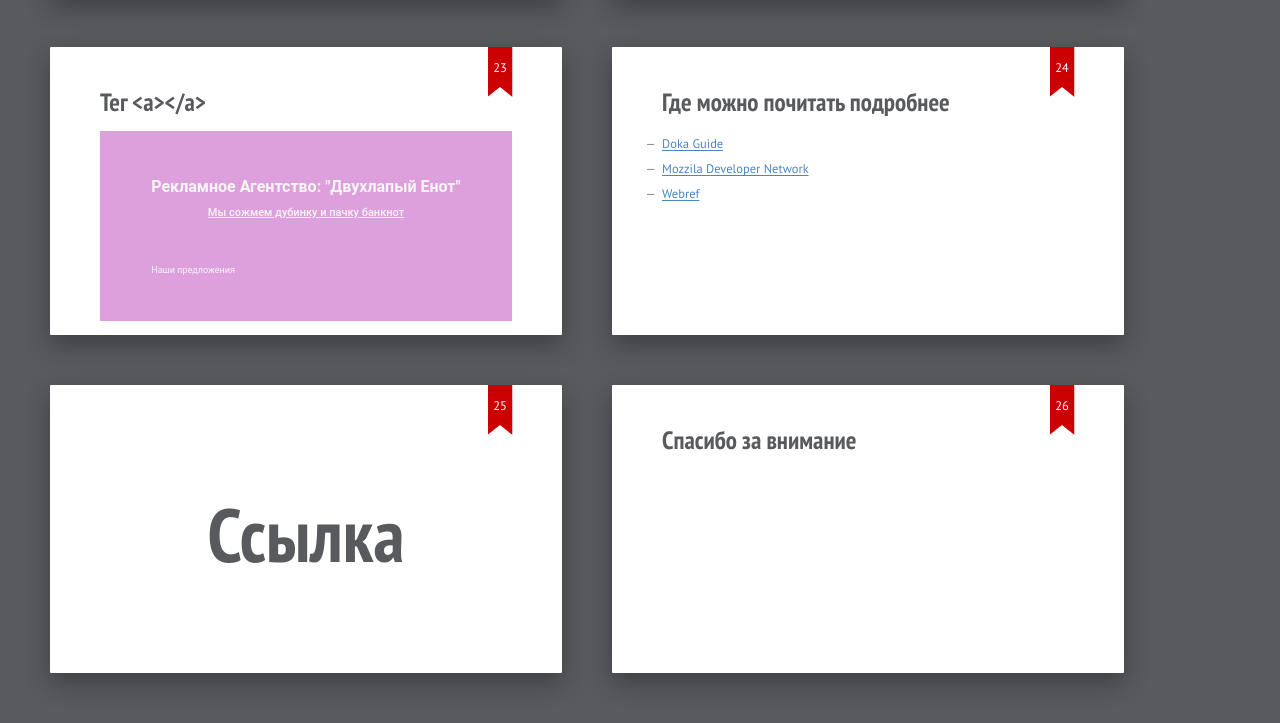
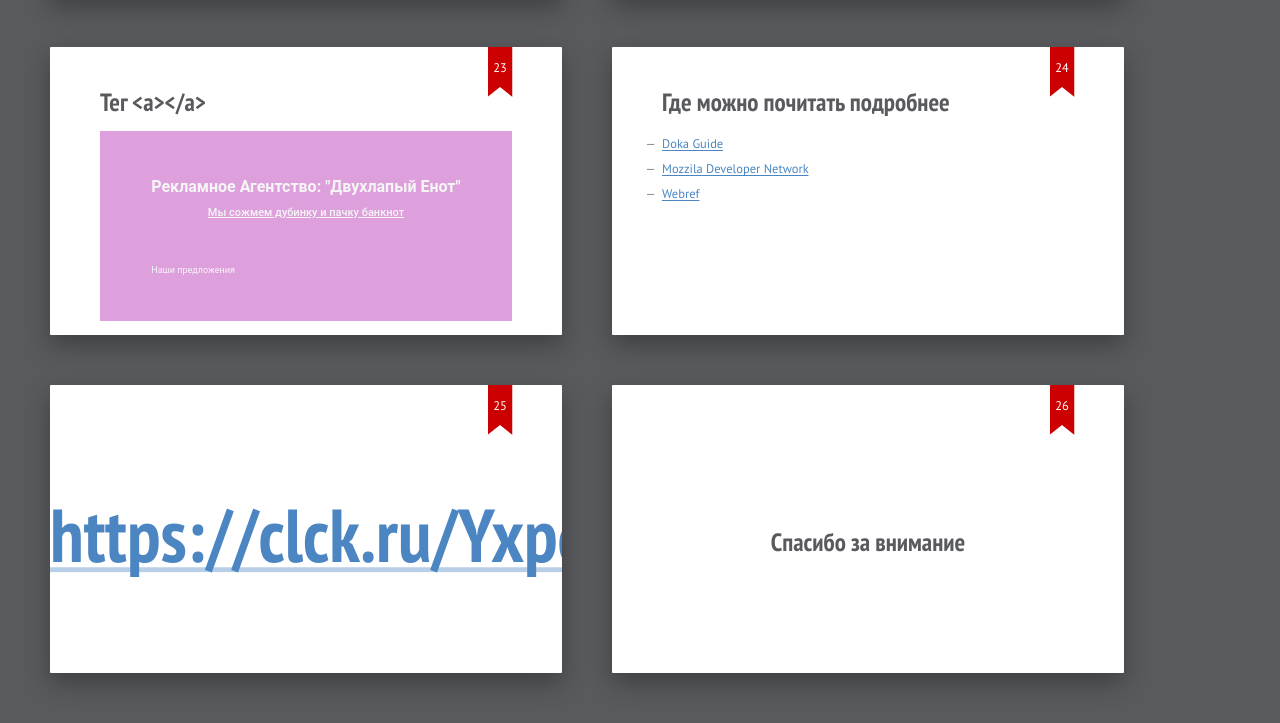
Before and after one commit to Bricks666/base-of-html, a plain HTML site: page index.html in a window 1280 px wide. Shown: the part 4009-4732 px from the top of the page. Drawn offline with Linux system fonts and the light colour scheme.

Commit message:
Add URL in one of slides

```diff
--- a/index.html
+++ b/index.html
@@ -464,11 +464,11 @@
 		</section>
 
 		<section class="slide">
-			<h2 class="shout">Ссылка</h2>
+			<h2 class="shout"><a href="https://clck.ru/Yxpq5">https://clck.ru/Yxpq5</a></h2>
 		</section>
 
-		<section class="slide">
-			<h2 class="">Спасибо за внимание</h2>
+		<section class="slide subpart">
+			<h2>Спасибо за внимание</h2>
 		</section>
 
 		<div class="progress"></div>
```
